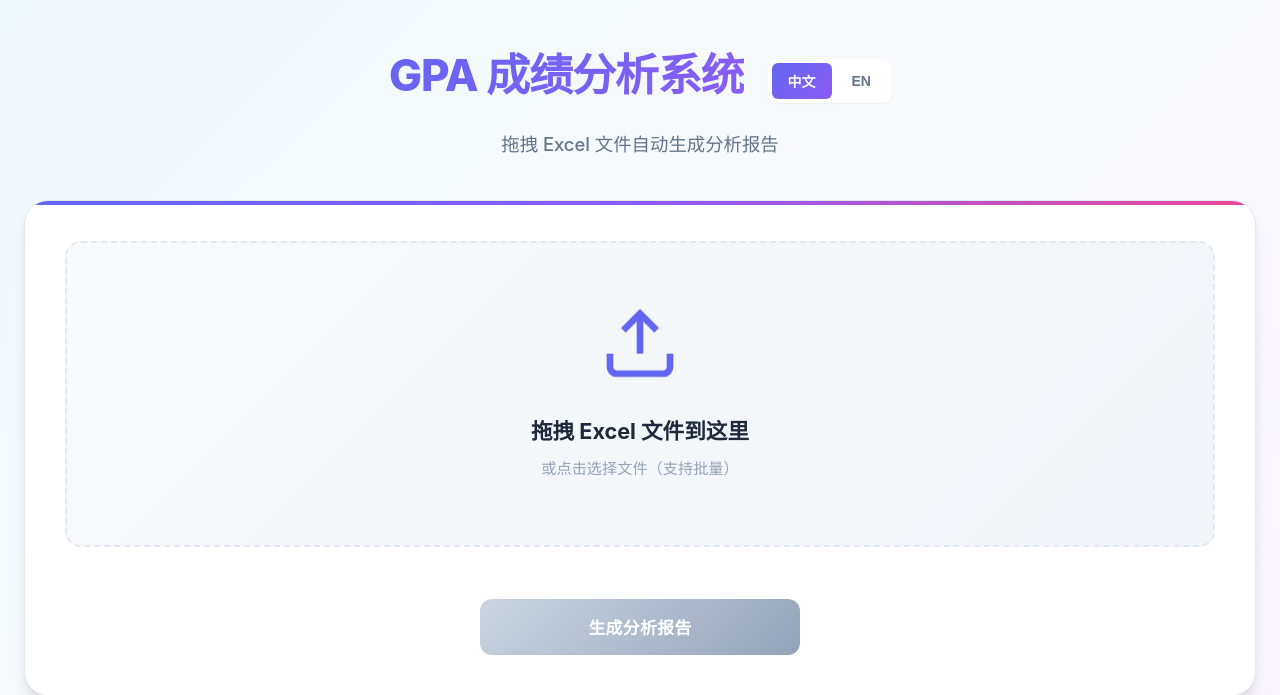
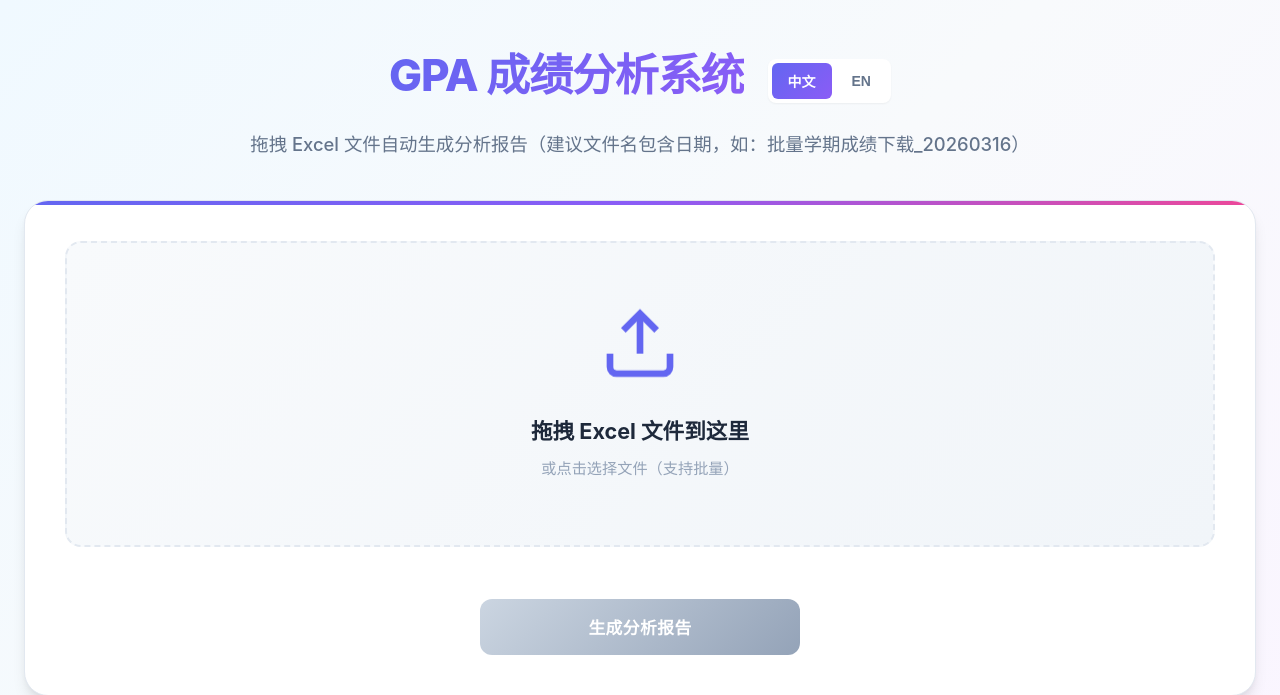
Before and after one commit to Qincongyao/GPA-Report-Web, a Flask app: page / in a window 1280 px wide. Shown: the top 695 px of the page. Run offline with Flask 2, Linux system fonts and the light colour scheme.

Commit message:
添加文件名日期格式提示

```diff
--- a/templates/index.html
+++ b/templates/index.html
@@ -16,7 +16,7 @@
                     <button class="lang-btn" data-lang="en">EN</button>
                 </div>
             </div>
-            <p class="subtitle" data-zh="拖拽 Excel 文件自动生成分析报告" data-en="Drag Excel files to generate analysis reports">拖拽 Excel 文件自动生成分析报告</p>
+            <p class="subtitle" data-zh="拖拽 Excel 文件自动生成分析报告（建议文件名包含日期，如：批量学期成绩下载_20260316）" data-en="Drag Excel files to generate analysis reports (filename with date recommended, e.g.: 批量学期成绩下载_20260316)">拖拽 Excel 文件自动生成分析报告（建议文件名包含日期）</p>
         </header>
 
         <div class="upload-section">
```
